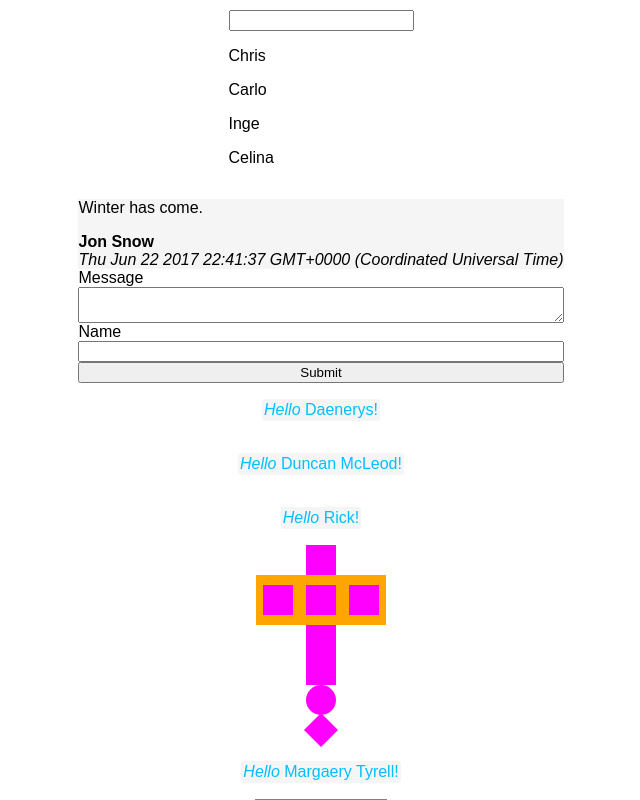
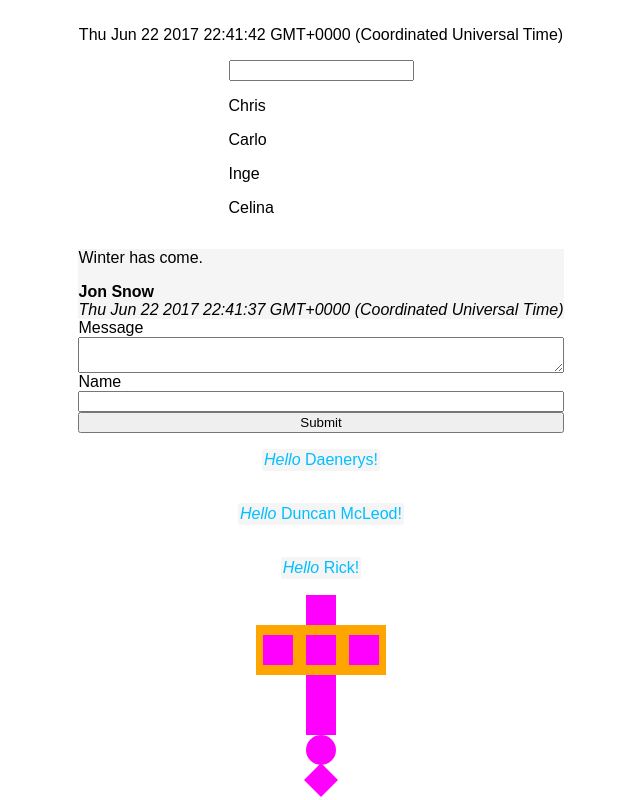
Before and after one commit to CodeCoreYVR/react-demo-apr-2017, a React (Create React App) app: page / in a window 1280 px wide. Shown: the top 800 px of the page, without its empty margins (319-959 px from the left). Built offline with nearby package versions, Linux system fonts and the light colour scheme.

Commit message:
Add solution to Timer demo

```diff
--- a/src/components/App.js
+++ b/src/components/App.js
@@ -8,6 +8,7 @@ import OrangeRectangle from './OrangeRectangle';
 import Greetings from './Greetings';
 import GuestBook from './GuestBook';
 import Search from './Search';
+import Timer from './Timer';
 
 const entries = [
   {name: 'Jon Snow', body: 'Winter has come.', date: new Date()}
@@ -16,6 +17,7 @@ const entries = [
 function App (props) {
   return (
     <div className='app' style={style}>
+      <Timer />
       <Search values={['Chris', 'Carlo', 'Inge', 'Celina']} />
       <GuestBook entries={entries} />
       <HelloWorld name='Daenerys' />
--- /dev/null
+++ b/src/components/Timer.js
@@ -0,0 +1,30 @@
+import React, {Component} from 'react';
+
+class Timer extends Component {
+  constructor (props) {
+    super(props);
+
+    this.state = {
+      currentDate: new Date().toString()
+    };
+  }
+
+  componentDidMount () {
+    this.intervalId = setInterval(() => {
+      this.setState({currentDate: new Date().toString()})
+    }, 1000);
+  }
+
+  componentWillUnmount () {
+    clearInterval(this.intervalId);
+    this.intervalId = null;
+  }
+
+  render () {
+    return (
+      <p>{this.state.currentDate}</p>
+    );
+  }
+}
+
+export default Timer;
```
